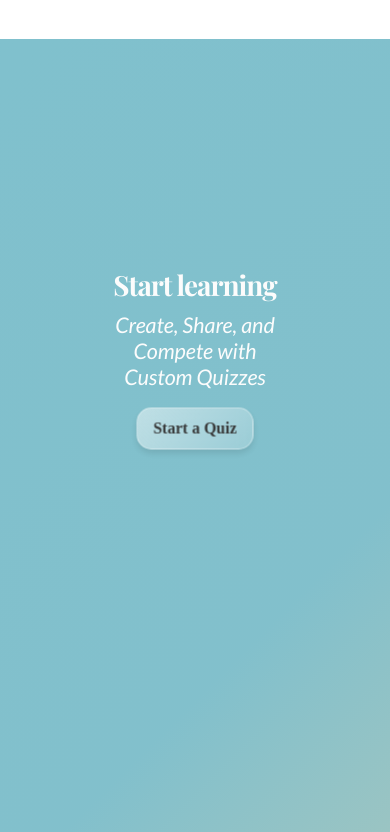
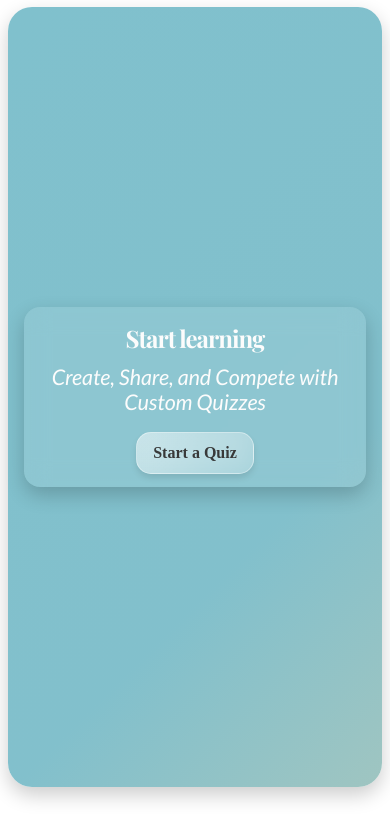
Before and after one commit to Ravenstories/QuizManager, a website with bundled scripts: page index.html in a window 390 px wide. Shown: the part 65-897 px from the top of the page. Built offline with nearby package versions, Linux system fonts and the light colour scheme; a web font is replaced by a local one.

Commit message:
added margin to body

```diff
--- a/frontend/components/header.html
+++ b/frontend/components/header.html
@@ -1,4 +1,4 @@
-<nav class="navbar navbar-expand-lg navbar-light bg-white mb-5 ps-2 pe-2">
+<nav class="navbar navbar-expand-lg navbar-light bg-white mb-2 ps-2 pe-2">
     <div class="container-fluid">
       <a class="navbar-brand" href="#" data-link="Home">Assers Quiz</a>
       <button class="navbar-toggler" type="button" data-bs-toggle="collapse" data-bs-target="#navbarNav" aria-controls="navbarNav" aria-expanded="false" aria-label="Toggle navigation">
--- a/frontend/css/style.scss
+++ b/frontend/css/style.scss
@@ -17,9 +17,6 @@ $font-size-h3: 20px;
 $font-size-h4: 18px;
 $font-size-body: 16px;
 $font-size-caption: 14px;
-
-//spacing
-$spacing-base: 8px;
 
 //button, hover and active states
 //$color-primary-hover: lighten($color-primary, 10%);
@@ -56,23 +53,30 @@ $theme-colors: map-merge($theme-colors, $custom-colors);
 	box-shadow: none;
 }
 
-.background .overlay {
-    position: absolute;
-	top: 50%;
-	left: 50%;
-	transform: translate(-50%, -50%); /* Centers the overlay */
-	z-index: 1; /* places the text on top of the image */
-	text-align: center;
-}
+
 
 .background {
     background: linear-gradient(-45deg, #fcd59e, #82C0CC, #7ec1ce, #489FB5); /* Gradient */
     background-size: 400% 400%; /* Enlarged size for smooth animation */
     animation: gradientBG 10s ease infinite; /* Gradient animation */
-    height: 100vh; /* Full screen height */
-    display: flex; /* To align content inside if needed */
+    height: calc(100vh - 4rem);
+    width: calc(100vw - 4rem);
+    border-radius: 24px;
+    display: flex;
     justify-content: center;
     align-items: center;
+    padding: 1rem;
+    box-shadow: 0 8px 20px rgba(0, 0, 0, 0.2);
+
+    .overlay {
+    width: 100%;
+    max-width: 600px;
+    background: rgba(255, 255, 255, 0.1);
+    backdrop-filter: blur(12px);
+    border-radius: 16px;
+    text-align: center;
+    box-shadow: 0 8px 20px rgba(0, 0, 0, 0.2);
+    }
 }
 
 @keyframes gradientBG {
@@ -80,6 +84,35 @@ $theme-colors: map-merge($theme-colors, $custom-colors);
     50% { background-position: 100% 50%; }
     100% { background-position: 0% 50%; }
 }
+
+@media (max-width: 768px) {
+    .overlay {
+        padding: 1rem; /* Reduce padding for smaller devices */
+    }
+
+    h1 {
+        font-size: 1.8rem; /* Adjust font sizes */
+    }
+
+    p {
+        font-size: 1rem;
+    }
+}
+
+@media (max-width: 576px) {
+    .overlay {
+        padding: 0.8rem;
+    }
+
+    h1 {
+        font-size: 1.5rem;
+    }
+
+    p {
+        font-size: 0.9rem;
+    }
+}
+
 
 .welcome {
     font-family: "Playfair Display", serif;
--- a/index.html
+++ b/index.html
@@ -28,7 +28,7 @@
     -->
 
 </head>
-<body>
+<body class="m-2">
 
 
     <header class="fade-border">
```
Also changed, not shown: frontend/css/style.css, 1 other file.
